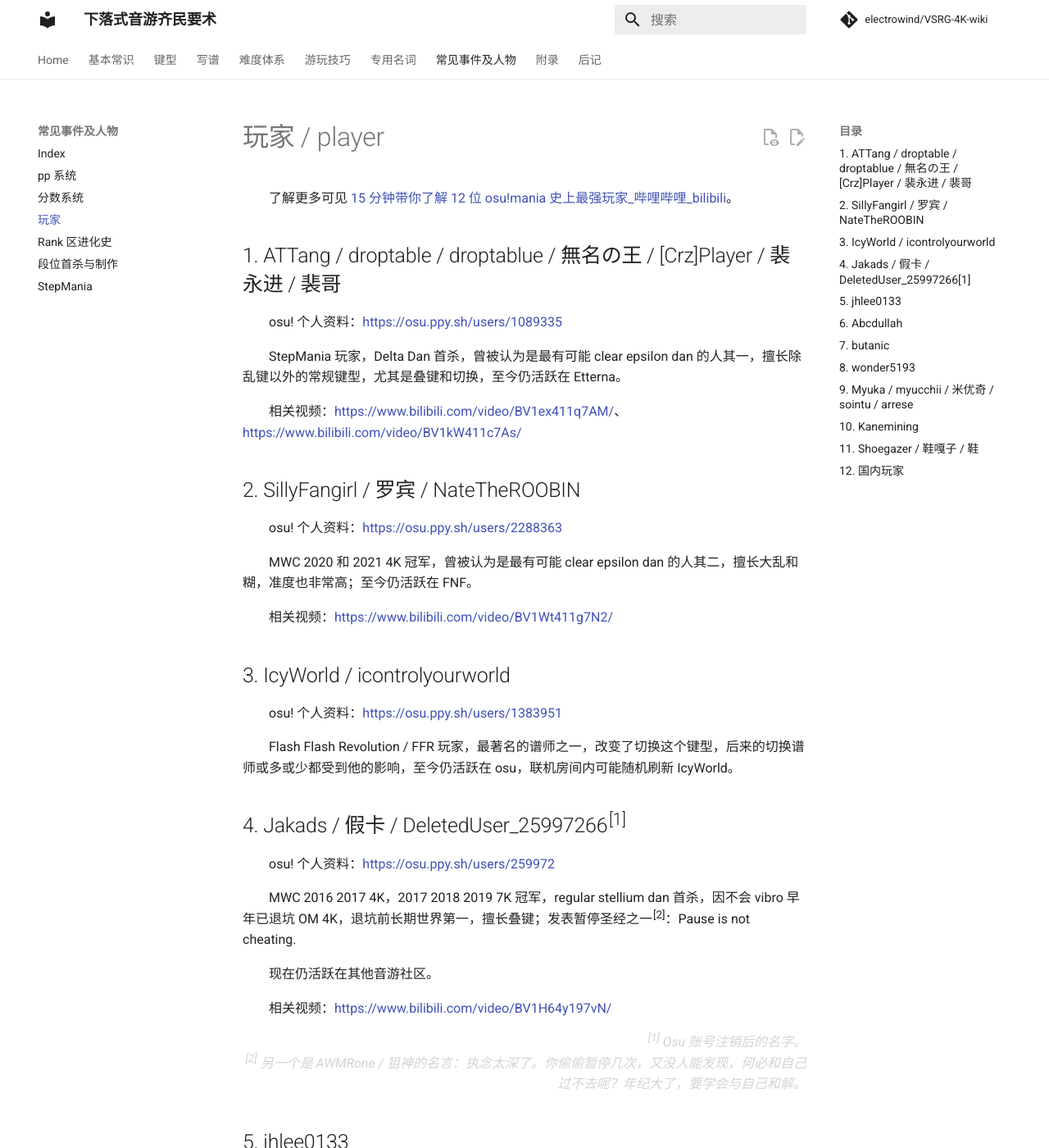
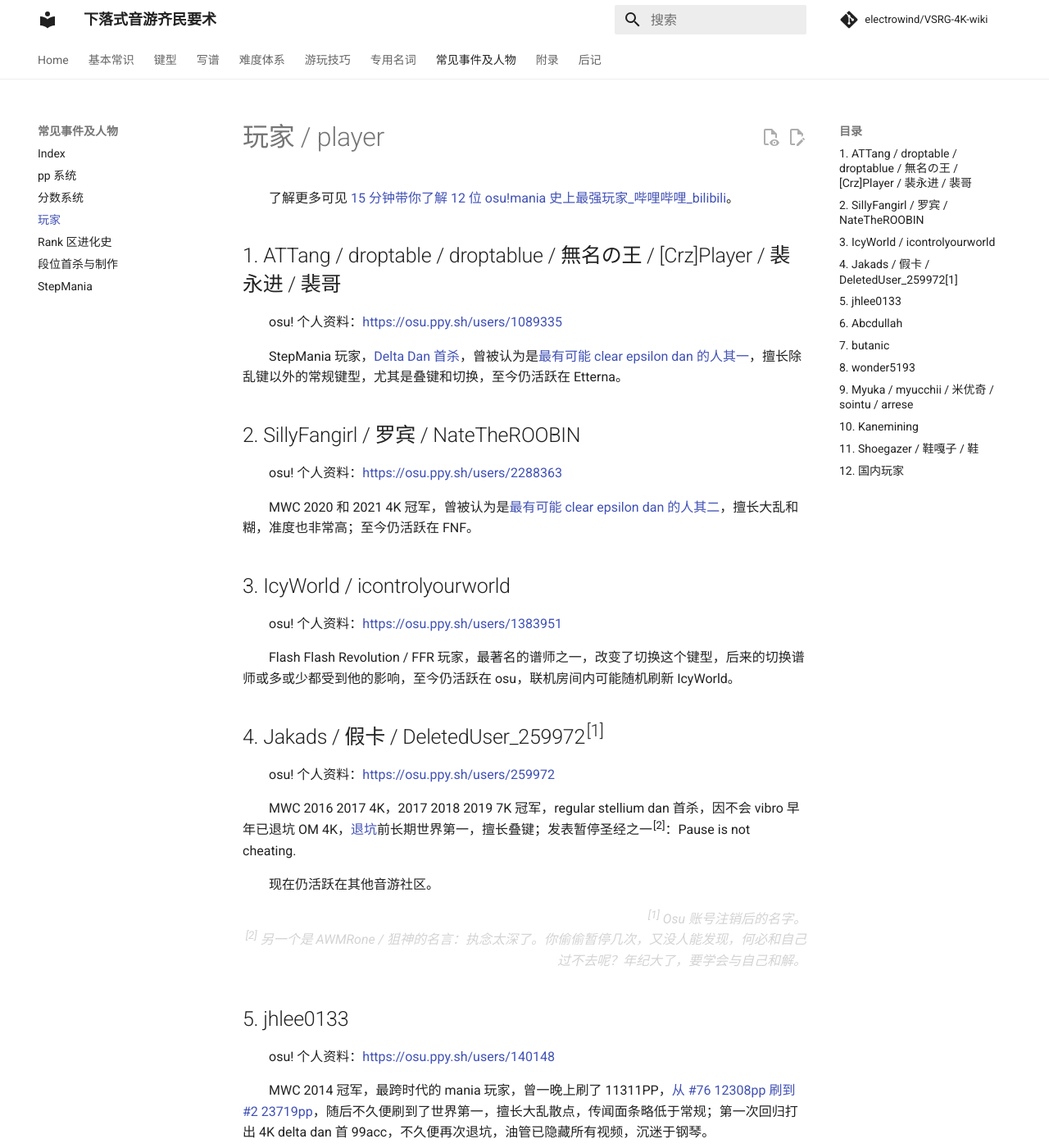
Before and after one commit to electrowind/VSRG-4K-wiki, an MkDocs documentation site: the page built from docs/history/player.md, in a window 1280 px wide and 1400 px high. Shown: the whole window at 82% size. Built offline with MkDocs 1.6.1 and Material for MkDocs 9.7.7, drawn with Linux system fonts in a browser that asks for light colours; comment, search, counter and statistics services are not loaded; some of the changed text lies outside the part shown.

Commit message:
docs: 新增难度估计插件一节、图片与若干考据修订
- software：新增「8. osu!mania/Etterna/Malody 难度估计插件 / osumania map analyser」，
  含 B 站发布视频、GitHub 仓库、Daniel 插件与作者主页链接，配图 2-119a（编者补）
- player：把各玩家的「相关视频」改用正文内嵌链接；Jakads 注销名更正为 DeletedUser_259972；
  wonder5193 补 2025 末至 2026 年的复活记录
- dan：ANOTHOR 更正为 ANOTHER，并注明原书笔误
- playing/index：删去过长的本章内容罗列
- 杂项：收拢多余空行，_serve.log 加入 .gitignore

```diff
--- a/docs/history/player.md
+++ b/docs/history/player.md
@@ -6,17 +6,13 @@
 
 &emsp;&emsp;osu! 个人资料：<https://osu.ppy.sh/users/1089335>
 
-&emsp;&emsp;StepMania 玩家，Delta Dan 首杀，曾被认为是最有可能 clear epsilon dan 的人其一，擅长除乱键以外的常规键型，尤其是叠键和切换，至今仍活跃在 Etterna。
-
-&emsp;&emsp;相关视频：<https://www.bilibili.com/video/BV1ex411q7AM/>、<https://www.bilibili.com/video/BV1kW411c7As/>
+&emsp;&emsp;StepMania 玩家，[Delta Dan 首杀](https://www.bilibili.com/video/BV1ex411q7AM/)，曾被认为是[最有可能 clear epsilon dan 的人其一](https://www.bilibili.com/video/BV1kW411c7As/)，擅长除乱键以外的常规键型，尤其是叠键和切换，至今仍活跃在 Etterna。
 
 ## 2. SillyFangirl / 罗宾 / NateTheROOBIN
 
 &emsp;&emsp;osu! 个人资料：<https://osu.ppy.sh/users/2288363>
 
-&emsp;&emsp;MWC 2020 和 2021 4K 冠军，曾被认为是最有可能 clear epsilon dan 的人其二，擅长大乱和糊，准度也非常高；至今仍活跃在 FNF。
-
-&emsp;&emsp;相关视频：<https://www.bilibili.com/video/BV1Wt411g7N2/>
+&emsp;&emsp;MWC 2020 和 2021 4K 冠军，曾被认为是[最有可能 clear epsilon dan 的人其二](https://www.bilibili.com/video/BV1Wt411g7N2/)，擅长大乱和糊，准度也非常高；至今仍活跃在 FNF。
 
 ## 3. IcyWorld / icontrolyourworld
 
@@ -24,15 +20,13 @@
 
 &emsp;&emsp;Flash Flash Revolution / FFR 玩家，最著名的谱师之一，改变了切换这个键型，后来的切换谱师或多或少都受到他的影响，至今仍活跃在 osu，联机房间内可能随机刷新 IcyWorld。
 
-## 4. Jakads / 假卡 / DeletedUser_25997266<sup>[1]</sup>
+## 4. Jakads / 假卡 / DeletedUser_259972<sup>[1]</sup>
 
 &emsp;&emsp;osu! 个人资料：<https://osu.ppy.sh/users/259972>
 
-&emsp;&emsp;MWC 2016 2017 4K，2017 2018 2019 7K 冠军，regular stellium dan 首杀，因不会 vibro 早年已退坑 OM 4K，退坑前长期世界第一，擅长叠键；发表暂停圣经之一<sup>[2]</sup>：Pause is not cheating.
+&emsp;&emsp;MWC 2016 2017 4K，2017 2018 2019 7K 冠军，regular stellium dan 首杀，因不会 vibro 早年已退坑 OM 4K，[退坑](https://www.bilibili.com/video/BV1H64y197vN/)前长期世界第一，擅长叠键；发表暂停圣经之一<sup>[2]</sup>：Pause is not cheating.
 
 &emsp;&emsp;现在仍活跃在其他音游社区。
-
-&emsp;&emsp;相关视频：<https://www.bilibili.com/video/BV1H64y197vN/>
 
 <div style="text-align: right;color: lightgray;"><i><sup>[1]</sup> Osu 账号注销后的名字。<br /><sup>[2]</sup> 另一个是 AWMRone / 狙神的名言：执念太深了。你偷偷暂停几次，又没人能发现，何必和自己过不去呢？年纪大了，要学会与自己和解。</i></div>
 
@@ -40,9 +34,7 @@
 
 &emsp;&emsp;osu! 个人资料：<https://osu.ppy.sh/users/140148>
 
-&emsp;&emsp;MWC 2014 冠军，最跨时代的 mania 玩家，曾一晚上刷了 11311PP，从 #76 12308pp 刷到 #223719pp，随后不久便刷到了世界第一，擅长大乱散点，传闻面条略低于常规；第一次回归打出 4K delta dan 首 99acc，不久便再次退坑，油管已隐藏所有视频，沉迷于钢琴。
-
-&emsp;&emsp;相关视频：<https://www.bilibili.com/video/BV1es411h7iX/>
+&emsp;&emsp;MWC 2014 冠军，最跨时代的 mania 玩家，曾一晚上刷了 11311PP，[从 #76 12308pp 刷到 #2 23719pp](https://www.bilibili.com/video/BV1es411h7iX/)，随后不久便刷到了世界第一，擅长大乱散点，传闻面条略低于常规；第一次回归打出 4K delta dan 首 99acc，不久便再次退坑，油管已隐藏所有视频，沉迷于钢琴。
 
 ## 6. Abcdullah
 
@@ -62,19 +54,17 @@
 
 &emsp;&emsp;osu! 个人资料：<https://osu.ppy.sh/users/8474029>
 
-&emsp;&emsp;MWC 2018 4K 冠军，2019 MWC 4K 7K 双冠，是继 ATTang 和 Sillyfangirl 之后最有可能 clear epsilon dan 的人；时不时回坑，但已经好几年没消息了。
+&emsp;&emsp;MWC 2018 4K 冠军，2019 MWC 4K 7K 双冠，是继 ATTang 和 Sillyfangirl 之后[最有可能 clear epsilon dan 的人](https://www.bilibili.com/video/BV1RE411D76T/)；时不时回坑，<del>但已经好几年没消息了</del>。
 
-&emsp;&emsp;相关视频：<https://www.bilibili.com/video/BV1RE411D76T/>
+&emsp;&emsp;于[2025 年末至 2026 年初](https://www.bilibili.com/video/BV1ydodBrEum/)和[2026 年 7 月](https://www.bilibili.com/video/BV1n8KK6BEv2/)短暂复活过一段时间，水平不减当年，被严重怀疑偷玩。
 
 ## 9. Myuka / myucchii / 米优奇 / sointu / arrese
 
 &emsp;&emsp;osu! 个人资料：<https://osu.ppy.sh/users/10072733>
 
-&emsp;&emsp;常年代表智利参加 MWC，致力于发展完善智利 4K 社区；Saragi 时期前常年 4K 世界第一；拿下 epsilon dan 首杀<sup>[4]</sup>；以高难度下的高彩率闻名。
+&emsp;&emsp;常年代表智利参加 MWC，致力于发展完善智利 4K 社区；Saragi 时期前常年 4K 世界第一；拿下 [epsilon dan 首杀](https://www.bilibili.com/video/BV1Q541147TU/)<sup>[4]</sup>；以高难度下的高彩率闻名。
 
-&emsp;&emsp;相关视频：<https://www.bilibili.com/video/BV1Q541147TU/>
-
-<div style="text-align: right;color: lightgray;"><i><sup>[4]</sup> 有争议，修改 Mario Paint[D-ANOTHOR] 排列。</i></div>
+<div style="text-align: right;color: lightgray;"><i><sup>[4]</sup> 有争议，修改 Mario Paint[D-ANOTHER] 排列。</i></div>
 
 ## 10. Kanemining
 
--- a/docs/playing/index.md
+++ b/docs/playing/index.md
@@ -1,5 +1,3 @@
 # 游玩技巧
 
-&emsp;&emsp;本章收录与"打谱面"这件事本身不直接相关、但几乎所有玩家都会用到的内容：快捷键、常用网站与插件、辅助软件、姿势与发力、皮肤、外设、练习谱、刷 PP、私服、鉴挂、联机、战队与比赛。
-
-&emsp;&emsp;这些内容时效性很强，链接失效、软件停更、网站改版都在所难免，读者注意甄别。
+&emsp;&emsp;本章收录内容时效性很强，链接失效、软件停更、网站改版都在所难免，读者注意甄别。
--- a/docs/playing/software.md
+++ b/docs/playing/software.md
@@ -117,4 +117,20 @@
 <figcaption>图 2-119 ArrowVortex</figcaption>
 </figure>
 
+## 8. osu!mania/Etterna/Malody难度估计插件 / osumania map analyser
+
+&emsp;&emsp;[[o!m实用工具] 难度估计2.0版本发布！ReworkPP/预设系统/性能优化/精度优化/QoL](https://www.bilibili.com/video/BV1Jgbi6VE26)<br />
+&emsp;&emsp;[Github仓库：LeoBlackMT/osumania_map_analyser](https://github.com/LeoBlackMT/osumania_map_analyser/)
+
+&emsp;&emsp;最初受[saragi直播时使用的难度预测插件](https://thebagelofman.github.io/Daniel/)启发（发布时saragi使用的插件尚未公开），由[Leo_Black](https://space.bilibili.com/357685001)制作。支持估算难度、RC/LN键型分析、多MSD版本计算、难度分布等多种实用功能。
+
+&emsp;&emsp;2.1.0及以后的版本可作为tosu插件或独立软件运行，此前仅有tosu插件版本。
+
+<figure>
+<table><tr>
+<td><img src="/VSRG-4K-wiki/images/2-119a.png" alt="osumania map analyser"></td>
+</tr></table>
+<figcaption>图 2-119a 难度估计插件界面（编者补）</figcaption>
+</figure>
+
 ---
```
Also changed, not shown: docs/history/dan.md (+2 -1 lines), docs/images/2-119a.png (added), 1 other file.
